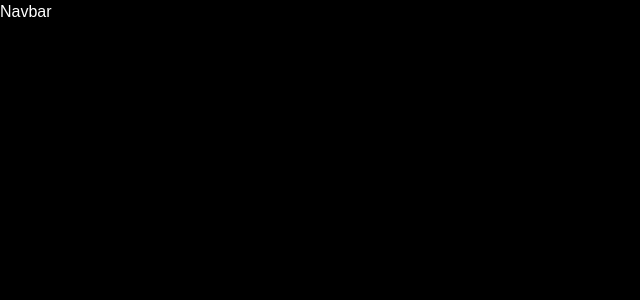
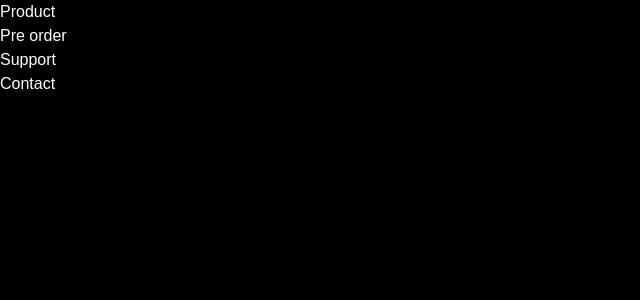
Before and after one commit to Meruem09/dexine, a Next.js app: page / in a window 1280 px wide. Shown: the top 300 px of the page, without its empty margins (0-640 px from the left). Built offline with nearby package versions, Linux system fonts and the light colour scheme; a web font is replaced by a local one.

Commit message:
navbar details

```diff
--- a/src/components/mojito/navbar.tsx
+++ b/src/components/mojito/navbar.tsx
@@ -2,6 +2,11 @@ import React from 'react'
 
 export default function Navbar() {
   return (
-    <div>Navbar</div>
+    <>
+    <div>Product</div>
+    <div>Pre order</div>
+    <div>Support</div>
+    <div>Contact</div>
+    </>
   )
 }
```
